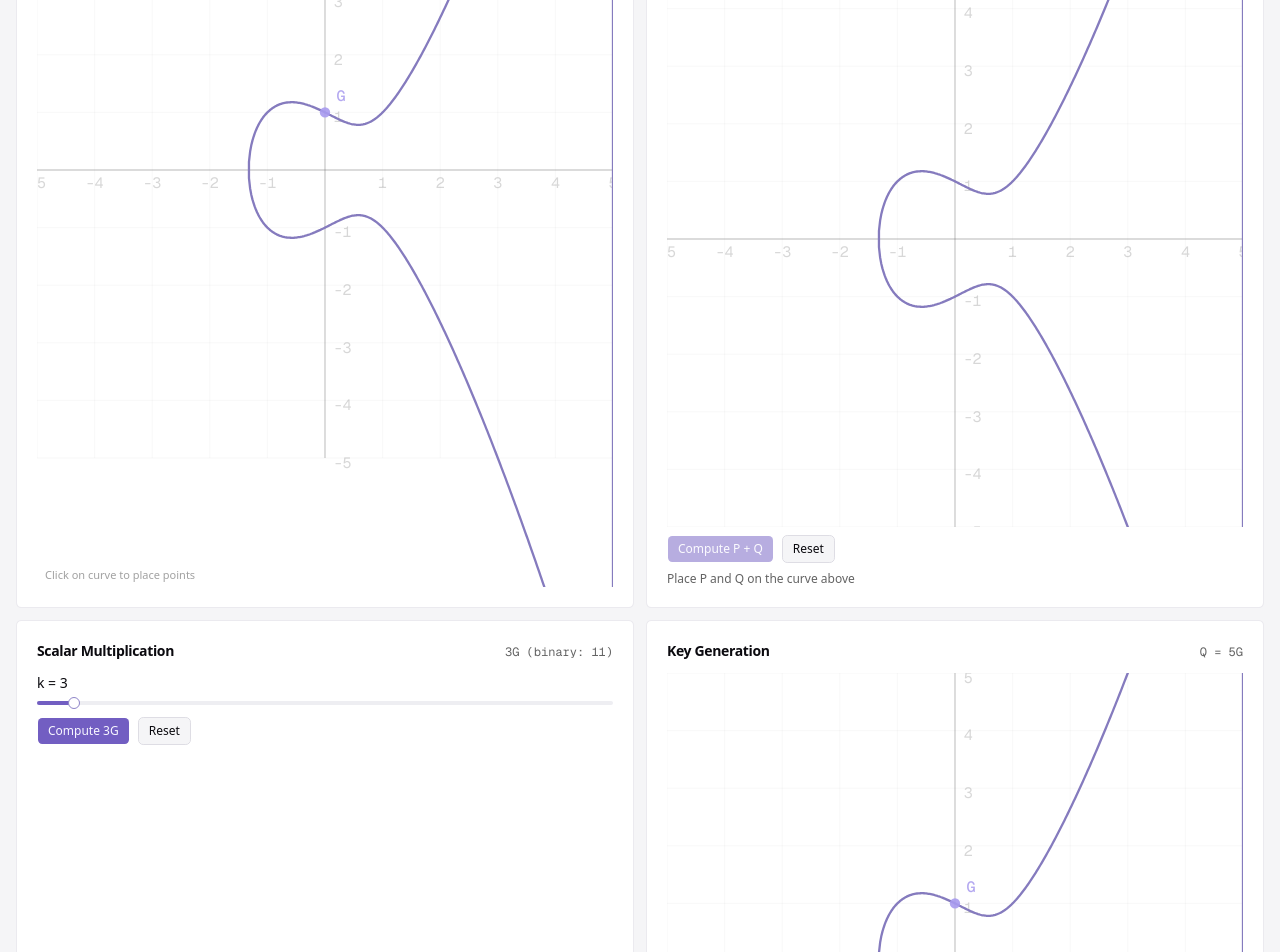
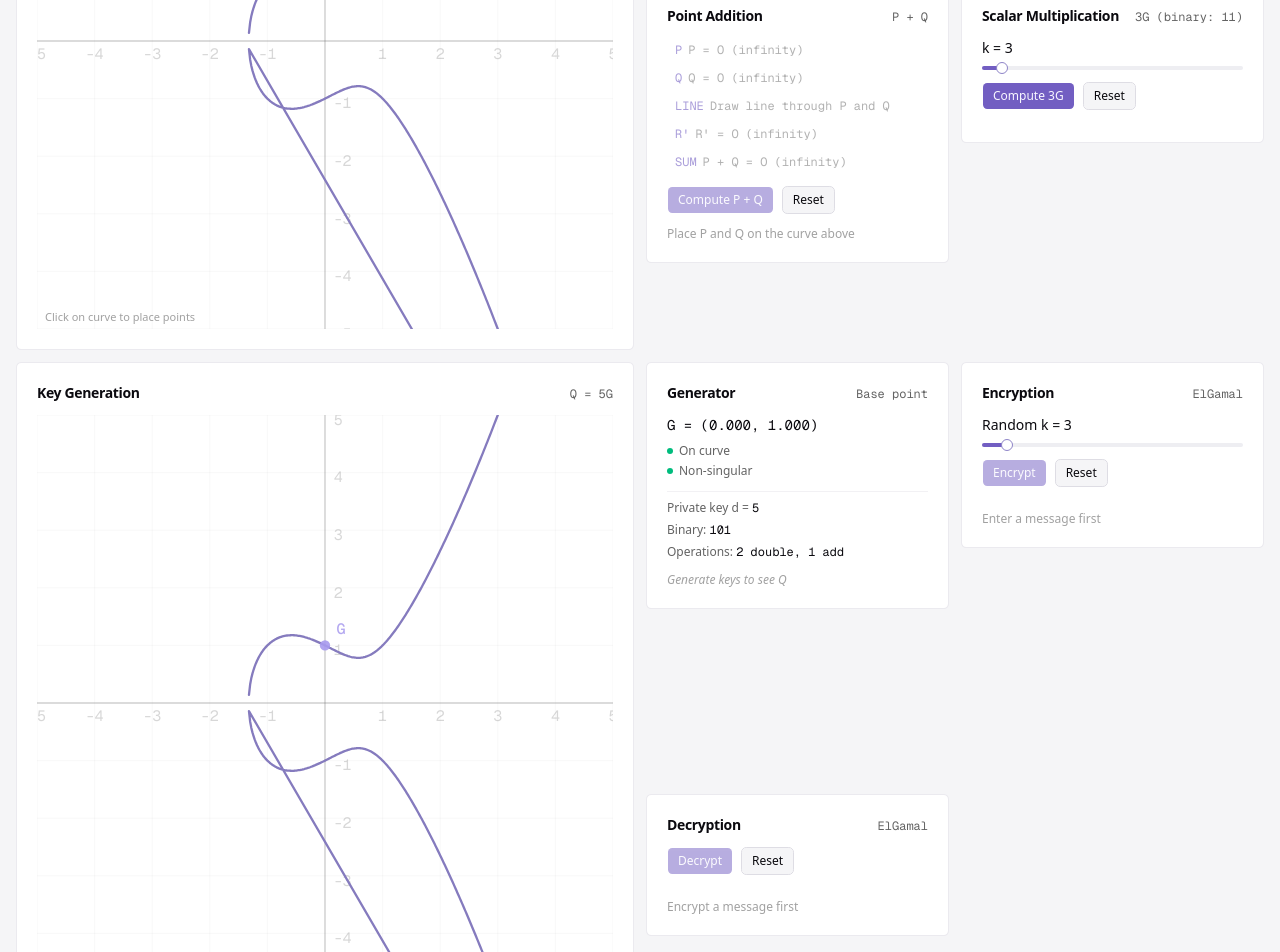
Before and after one commit to kunalsinghdadhwal/ecc-visualizer, a Next.js app: page / in a window 1280 px wide. Shown: the part 420-1372 px from the top of the page. Built offline with nearby package versions, Linux system fonts and the light colour scheme.

Commit message:
resizing
Signed-off-by: Kunal Singh Dadhwal <kunalsinghdadhwal@gmail.com>

```diff
--- a/app/page.tsx
+++ b/app/page.tsx
@@ -5,6 +5,7 @@ import { MessageInputTile } from "@/components/tiles/message-input-tile";
 import { PointAdditionTile } from "@/components/tiles/point-addition-tile";
 import { ScalarMultTile } from "@/components/tiles/scalar-mult-tile";
 import { KeyGenerationTile } from "@/components/tiles/key-generation-tile";
+import { GeneratorTile } from "@/components/tiles/generator-tile";
 import { EncryptionTile } from "@/components/tiles/encryption-tile";
 import { DecryptionTile } from "@/components/tiles/decryption-tile";
 
@@ -36,17 +37,16 @@ export default function Page() {
         </p>
       </div>
       <BentoGrid>
-        {/* Row 1-2: Curve 2x2, Params 1x1, Message 1x1, Point Addition 2x1 */}
+        {/* Row 1-2: Curve 2x2, Params + Message + Point Addition + Scalar Mult */}
         <CurvePlotTile />
         <CurveParamsTile />
         <MessageInputTile />
         <PointAdditionTile />
+        <ScalarMultTile />
 
-        {/* Row 3-4: Scalar Mult 2x1, Key Gen 2x2 */}
-        <ScalarMultTile />
+        {/* Row 3-4: Key Gen 2x2, Generator + Encryption on right, Decryption below */}
         <KeyGenerationTile />
-
-        {/* Row 5-6: Encryption 2x2, Decryption 2x2 */}
+        <GeneratorTile />
         <EncryptionTile />
         <DecryptionTile />
       </BentoGrid>
--- a/components/tiles/decryption-tile.tsx
+++ b/components/tiles/decryption-tile.tsx
@@ -4,8 +4,6 @@ import { useState, useCallback, useEffect, useRef } from "react";
 import { motion, AnimatePresence } from "framer-motion";
 import { BentoTile } from "@/components/bento-tile";
 import { Button } from "@/components/ui/button";
-import { CurveRenderer } from "@/components/svg/curve-renderer";
-import { PointMarker } from "@/components/svg/point-marker";
 import { useECCStore } from "@/hooks/use-ecc-store";
 import { decrypt } from "@/lib/ecc-elgamal";
 import { formatPoint, pointToMessage } from "@/lib/message-mapping";
@@ -70,45 +68,12 @@ export function DecryptionTile() {
     if (timerRef.current) clearTimeout(timerRef.current);
   };
 
+  const isDone = decryptedPoint && !isPlaying && currentStep >= decryptSteps.length - 1;
+
   return (
-    <BentoTile
-      title="Decryption"
-      subtitle="ElGamal"
-      colSpan={2}
-      rowSpan={2}
-      className="lg:col-span-2 lg:row-span-2"
-    >
-      <div className="flex flex-col gap-3 h-full">
-        <div className="flex-1 min-h-[180px]">
-          <CurveRenderer params={curveParams}>
-            {cipherText && (
-              <>
-                <PointMarker
-                  point={cipherText.c1}
-                  color="oklch(0.72 0.10 170)"
-                  label="C1"
-                  radius={0.08}
-                />
-                <PointMarker
-                  point={cipherText.c2}
-                  color="oklch(0.68 0.10 330)"
-                  label="C2"
-                  radius={0.08}
-                />
-              </>
-            )}
-            {decryptedPoint && (
-              <PointMarker
-                point={decryptedPoint}
-                color="oklch(0.75 0.10 85)"
-                label="M"
-                radius={0.12}
-              />
-            )}
-          </CurveRenderer>
-        </div>
-
-        <div className="flex gap-2 shrink-0">
+    <BentoTile title="Decryption" subtitle="ElGamal" className="self-start">
+      <div className="flex flex-col gap-3">
+        <div className="flex gap-2">
           <Button size="sm" onClick={runDecrypt} disabled={!canDecrypt} className="text-xs">
             Decrypt
           </Button>
@@ -117,7 +82,7 @@ export function DecryptionTile() {
           </Button>
         </div>
 
-        <div className="space-y-1 shrink-0">
+        <div className="space-y-1">
           <AnimatePresence mode="popLayout">
             {decryptSteps.slice(0, currentStep + 1).map((step: AnimationStep, i: number) => (
               <motion.div
@@ -137,13 +102,15 @@ export function DecryptionTile() {
           </AnimatePresence>
         </div>
 
-        {decryptedPoint && !isPlaying && currentStep >= decryptSteps.length - 1 && (
-          <div className="text-xs shrink-0 space-y-0.5">
+        {isDone && (
+          <motion.div
+            initial={{ opacity: 0, y: 6 }}
+            animate={{ opacity: 1, y: 0 }}
+            className="border-t border-border/40 pt-2 text-xs space-y-0.5"
+          >
             <p className="text-muted-foreground">
               Decrypted point:{" "}
-              <span className="text-foreground font-mono">
-                {formatPoint(decryptedPoint)}
-              </span>
+              <span className="text-foreground font-mono">{formatPoint(decryptedPoint)}</span>
             </p>
             <p className="text-muted-foreground">
               Recovered value:{" "}
@@ -151,14 +118,14 @@ export function DecryptionTile() {
             </p>
             {messageText && (
               <p className="text-muted-foreground">
-                Original message: &quot;{messageText}&quot;
+                Original: &quot;{messageText}&quot;
               </p>
             )}
-          </div>
+          </motion.div>
         )}
 
         {!canDecrypt && (
-          <p className="text-xs text-muted-foreground">Encrypt a message first</p>
+          <p className="text-xs text-muted-foreground/60">Encrypt a message first</p>
         )}
       </div>
     </BentoTile>
--- a/components/tiles/encryption-tile.tsx
+++ b/components/tiles/encryption-tile.tsx
@@ -6,8 +6,6 @@ import { BentoTile } from "@/components/bento-tile";
 import { Button } from "@/components/ui/button";
 import { Slider } from "@/components/ui/slider";
 import { Label } from "@/components/ui/label";
-import { CurveRenderer } from "@/components/svg/curve-renderer";
-import { PointMarker } from "@/components/svg/point-marker";
 import { useECCStore } from "@/hooks/use-ecc-store";
 import { encrypt } from "@/lib/ecc-elgamal";
 import { formatPoint } from "@/lib/message-mapping";
@@ -76,41 +74,13 @@ export function EncryptionTile() {
     if (timerRef.current) clearTimeout(timerRef.current);
   };
 
+  const isDone = cipherText && !isPlaying && currentStep >= encryptSteps.length - 1;
+
   return (
-    <BentoTile
-      title="Encryption"
-      subtitle="ElGamal"
-      colSpan={2}
-      rowSpan={2}
-      className="lg:col-span-2 lg:row-span-2"
-    >
-      <div className="flex flex-col gap-3 h-full">
-        <div className="flex-1 min-h-[180px]">
-          <CurveRenderer params={curveParams}>
-            {messagePoint && (
-              <PointMarker point={messagePoint} color="oklch(0.75 0.10 85)" label="M" />
-            )}
-            {cipherText && (
-              <>
-                <PointMarker
-                  point={cipherText.c1}
-                  color="oklch(0.72 0.10 170)"
-                  label="C1"
-                />
-                <PointMarker
-                  point={cipherText.c2}
-                  color="oklch(0.68 0.10 330)"
-                  label="C2"
-                />
-              </>
-            )}
-          </CurveRenderer>
-        </div>
-
-        <div className="space-y-2 shrink-0">
-          <div className="flex items-center justify-between">
-            <Label className="text-sm">Random k = {randomK}</Label>
-          </div>
+    <BentoTile title="Encryption" subtitle="ElGamal" className="self-start">
+      <div className="flex flex-col gap-3">
+        <div className="space-y-2">
+          <Label className="text-sm">Random k = {randomK}</Label>
           <Slider
             value={[randomK]}
             onValueChange={([v]) => {
@@ -123,7 +93,7 @@ export function EncryptionTile() {
           />
         </div>
 
-        <div className="flex gap-2 shrink-0">
+        <div className="flex gap-2">
           <Button size="sm" onClick={runEncrypt} disabled={!canEncrypt} className="text-xs">
             Encrypt
           </Button>
@@ -132,7 +102,7 @@ export function EncryptionTile() {
           </Button>
         </div>
 
-        <div className="space-y-1 shrink-0">
+        <div className="space-y-1">
           <AnimatePresence mode="popLayout">
             {encryptSteps.slice(0, currentStep + 1).map((step: AnimationStep, i: number) => (
               <motion.div
@@ -152,19 +122,23 @@ export function EncryptionTile() {
           </AnimatePresence>
         </div>
 
-        {cipherText && !isPlaying && currentStep >= encryptSteps.length - 1 && (
-          <div className="text-xs shrink-0 space-y-0.5">
+        {isDone && (
+          <motion.div
+            initial={{ opacity: 0, y: 6 }}
+            animate={{ opacity: 1, y: 0 }}
+            className="border-t border-border/40 pt-2 text-xs space-y-0.5"
+          >
             <p className="text-muted-foreground">
               C1: <span className="text-foreground font-mono">{formatPoint(cipherText.c1)}</span>
             </p>
             <p className="text-muted-foreground">
               C2: <span className="text-foreground font-mono">{formatPoint(cipherText.c2)}</span>
             </p>
-          </div>
+          </motion.div>
         )}
 
         {!canEncrypt && (
-          <p className="text-xs text-muted-foreground">
+          <p className="text-xs text-muted-foreground/60">
             {!messagePoint
               ? "Enter a message first"
               : !keyPair
--- /dev/null
+++ b/components/tiles/generator-tile.tsx
@@ -0,0 +1,83 @@
+"use client";
+
+import { BentoTile } from "@/components/bento-tile";
+import { useECCStore } from "@/hooks/use-ecc-store";
+import { isOnCurve, discriminant } from "@/lib/ecc-math";
+import { formatPoint } from "@/lib/message-mapping";
+
+export function GeneratorTile() {
+  const { generator, curveParams, keyPair, privateKey } = useECCStore();
+
+  const onCurve = generator ? isOnCurve(generator, curveParams) : false;
+  const disc = discriminant(curveParams);
+
+  return (
+    <BentoTile title="Generator" subtitle="Base point" className="self-start">
+      <div className="flex flex-col gap-3">
+        <div className="space-y-2">
+          <div className="text-xs text-muted-foreground">
+            <p className="font-mono text-foreground text-sm">
+              G = {generator ? formatPoint(generator) : "none"}
+            </p>
+          </div>
+
+          <div className="space-y-1 text-xs text-muted-foreground">
+            <div className="flex items-center gap-1.5">
+              <span
+                className={`inline-block w-1.5 h-1.5 rounded-full ${
+                  onCurve ? "bg-emerald-500" : "bg-red-500"
+                }`}
+              />
+              {onCurve ? "On curve" : "Not on curve"}
+            </div>
+            <div className="flex items-center gap-1.5">
+              <span
+                className={`inline-block w-1.5 h-1.5 rounded-full ${
+                  disc !== 0 ? "bg-emerald-500" : "bg-red-500"
+                }`}
+              />
+              {disc !== 0 ? "Non-singular" : "Singular"}
+            </div>
+          </div>
+        </div>
+
+        <div className="border-t border-border/40 pt-2 space-y-1.5 text-xs text-muted-foreground">
+          <p>
+            Private key d ={" "}
+            <span className="font-mono text-foreground">{privateKey}</span>
+          </p>
+          <p>
+            Binary:{" "}
+            <span className="font-mono text-foreground">
+              {privateKey.toString(2)}
+            </span>
+          </p>
+          <p>
+            Operations:{" "}
+            <span className="font-mono text-foreground">
+              {privateKey.toString(2).length - 1} double
+              {privateKey.toString(2).slice(1).split("").filter((b) => b === "1").length > 0
+                ? `, ${privateKey.toString(2).slice(1).split("").filter((b) => b === "1").length} add`
+                : ""}
+            </span>
+          </p>
+        </div>
+
+        {keyPair ? (
+          <div className="border-t border-border/40 pt-2 text-xs text-muted-foreground">
+            <p>
+              Public key Q ={" "}
+              <span className="font-mono text-foreground">
+                {formatPoint(keyPair.publicKey)}
+              </span>
+            </p>
+          </div>
+        ) : (
+          <p className="text-xs text-muted-foreground/60 italic">
+            Generate keys to see Q
+          </p>
+        )}
+      </div>
+    </BentoTile>
+  );
+}
--- a/components/tiles/key-generation-tile.tsx
+++ b/components/tiles/key-generation-tile.tsx
@@ -104,7 +104,8 @@ export function KeyGenerationTile() {
       title="Key Generation"
       subtitle={`Q = ${privateKey}G`}
       colSpan={2}
-      className="md:col-span-2"
+      rowSpan={2}
+      className="md:col-span-2 lg:row-span-2"
     >
       <div className="flex flex-col gap-3 h-full">
         <div className="flex-1 min-h-[220px]">
--- a/components/tiles/point-addition-tile.tsx
+++ b/components/tiles/point-addition-tile.tsx
@@ -1,11 +1,9 @@
 "use client";
 
 import { useCallback, useState, useEffect, useRef } from "react";
+import { motion, AnimatePresence } from "framer-motion";
 import { BentoTile } from "@/components/bento-tile";
 import { Button } from "@/components/ui/button";
-import { CurveRenderer } from "@/components/svg/curve-renderer";
-import { PointMarker } from "@/components/svg/point-marker";
-import { LineOverlay } from "@/components/svg/line-overlay";
 import { useECCStore } from "@/hooks/use-ecc-store";
 import { pointAdd, getIntersectionPoint } from "@/lib/ecc-math";
 import { formatPoint } from "@/lib/message-mapping";
@@ -58,49 +56,66 @@ export function PointAdditionTile() {
     };
   }, []);
 
+  const steps: { label: string; active: boolean; done: boolean }[] = [
+    {
+      label: `P = ${formatPoint(pointP)}`,
+      active: step === "idle",
+      done: step !== "idle",
+    },
+    {
+      label: `Q = ${formatPoint(pointQ)}`,
+      active: step === "idle",
+      done: step !== "idle",
+    },
+    {
+      label: "Draw line through P and Q",
+      active: step === "draw-line",
+      done: step === "intersection" || step === "done",
+    },
+    {
+      label: `R' = ${formatPoint(intersection)}`,
+      active: step === "intersection",
+      done: step === "done",
+    },
+    {
+      label: `P + Q = ${formatPoint(additionResult)}`,
+      active: step === "done",
+      done: step === "done",
+    },
+  ];
+
   return (
-    <BentoTile title="Point Addition" subtitle="P + Q" colSpan={2} className="md:col-span-2">
-      <div className="flex flex-col gap-2 h-full">
-        <div className="flex-1 min-h-[180px]">
-          <CurveRenderer params={curveParams}>
-            {pointP && (
-              <PointMarker point={pointP} color="oklch(0.72 0.10 170)" label="P" />
-            )}
-            {pointQ && (
-              <PointMarker point={pointQ} color="oklch(0.68 0.10 330)" label="Q" />
-            )}
-            {(step === "draw-line" || step === "intersection" || step === "done") &&
-              pointP &&
-              pointQ && (
-                <LineOverlay from={pointP} to={pointQ} />
-              )}
-            {(step === "intersection" || step === "done") && intersection && (
-              <PointMarker
-                point={intersection}
-                color="oklch(0.55 0.08 290)"
-                label="R'"
-                radius={0.08}
-              />
-            )}
-            {step === "done" && additionResult && (
-              <>
-                <LineOverlay
-                  from={{ x: additionResult.x, y: -additionResult.y }}
-                  to={additionResult}
-                  dashed
-                  color="oklch(0.58 0.06 85)"
-                />
-                <PointMarker
-                  point={additionResult}
-                  color="oklch(0.75 0.10 85)"
-                  label="P+Q"
-                  radius={0.12}
-                />
-              </>
-            )}
-          </CurveRenderer>
+    <BentoTile title="Point Addition" subtitle="P + Q" className="self-start">
+      <div className="flex flex-col gap-3">
+        <div className="space-y-1">
+          <AnimatePresence mode="popLayout">
+            {steps.map((s, i) => {
+              if (!s.done && !s.active && step !== "idle") return null;
+              return (
+                <motion.div
+                  key={i}
+                  initial={{ opacity: 0, y: 6 }}
+                  animate={{ opacity: 1, y: 0 }}
+                  exit={{ opacity: 0 }}
+                  className={`text-xs px-2 py-1 rounded font-mono ${
+                    s.active && step !== "idle"
+                      ? "bg-primary/10 text-foreground"
+                      : s.done
+                        ? "text-muted-foreground"
+                        : "text-muted-foreground/50"
+                  }`}
+                >
+                  <span className="text-primary/60 mr-1.5">
+                    {i === 0 ? "P" : i === 1 ? "Q" : i === 2 ? "LINE" : i === 3 ? "R'" : "SUM"}
+                  </span>
+                  {s.label}
+                </motion.div>
+              );
+            })}
+          </AnimatePresence>
         </div>
-        <div className="flex items-center gap-2 shrink-0">
+
+        <div className="flex items-center gap-2">
           <Button size="sm" onClick={runAnimation} disabled={!canCompute} className="text-xs">
             Compute P + Q
           </Button>
@@ -108,12 +123,12 @@ export function PointAdditionTile() {
             Reset
           </Button>
         </div>
-        <p className="text-xs text-muted-foreground shrink-0">
-          {step === "idle" && (canCompute ? "Ready to compute" : "Place P and Q on the curve above")}
-          {step === "draw-line" && "Drawing line through P and Q..."}
-          {step === "intersection" && `Third intersection R' = ${formatPoint(intersection)}`}
-          {step === "done" && `Result: P + Q = ${formatPoint(additionResult)}`}
-        </p>
+
+        {!canCompute && (
+          <p className="text-xs text-muted-foreground/60">
+            Place P and Q on the curve above
+          </p>
+        )}
       </div>
     </BentoTile>
   );
--- a/components/tiles/scalar-mult-tile.tsx
+++ b/components/tiles/scalar-mult-tile.tsx
@@ -66,10 +66,9 @@ export function ScalarMultTile() {
     <BentoTile
       title="Scalar Multiplication"
       subtitle={`${scalar}G (binary: ${binaryStr})`}
-      colSpan={2}
-      className="md:col-span-2"
+      className="md:col-span-2 lg:col-span-1 self-start"
     >
-      <div className="flex flex-col gap-3 h-full">
+      <div className="flex flex-col gap-3">
         <div className="space-y-2 shrink-0">
           <div className="flex items-center justify-between">
             <Label className="text-sm">k = {scalar}</Label>
@@ -95,7 +94,7 @@ export function ScalarMultTile() {
           </Button>
         </div>
 
-        <div className="flex-1 min-h-0 overflow-y-auto space-y-1">
+        <div className="overflow-y-auto space-y-1 max-h-[200px]">
           <AnimatePresence mode="popLayout">
             {scalarSteps.slice(0, currentStep + 1).map((step: ScalarMultStep, i: number) => (
               <motion.div
```
Also changed, not shown: lib/curve-utils.ts (+25 -8 lines).
